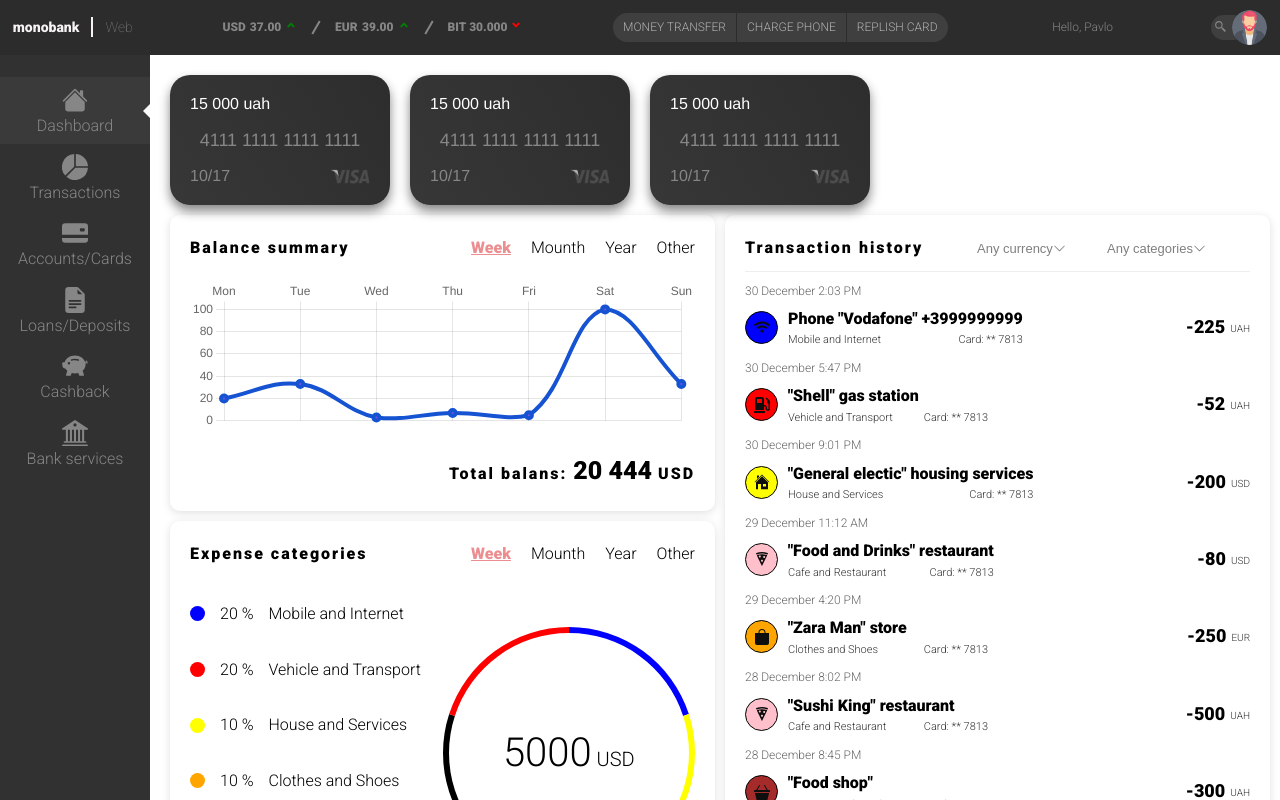
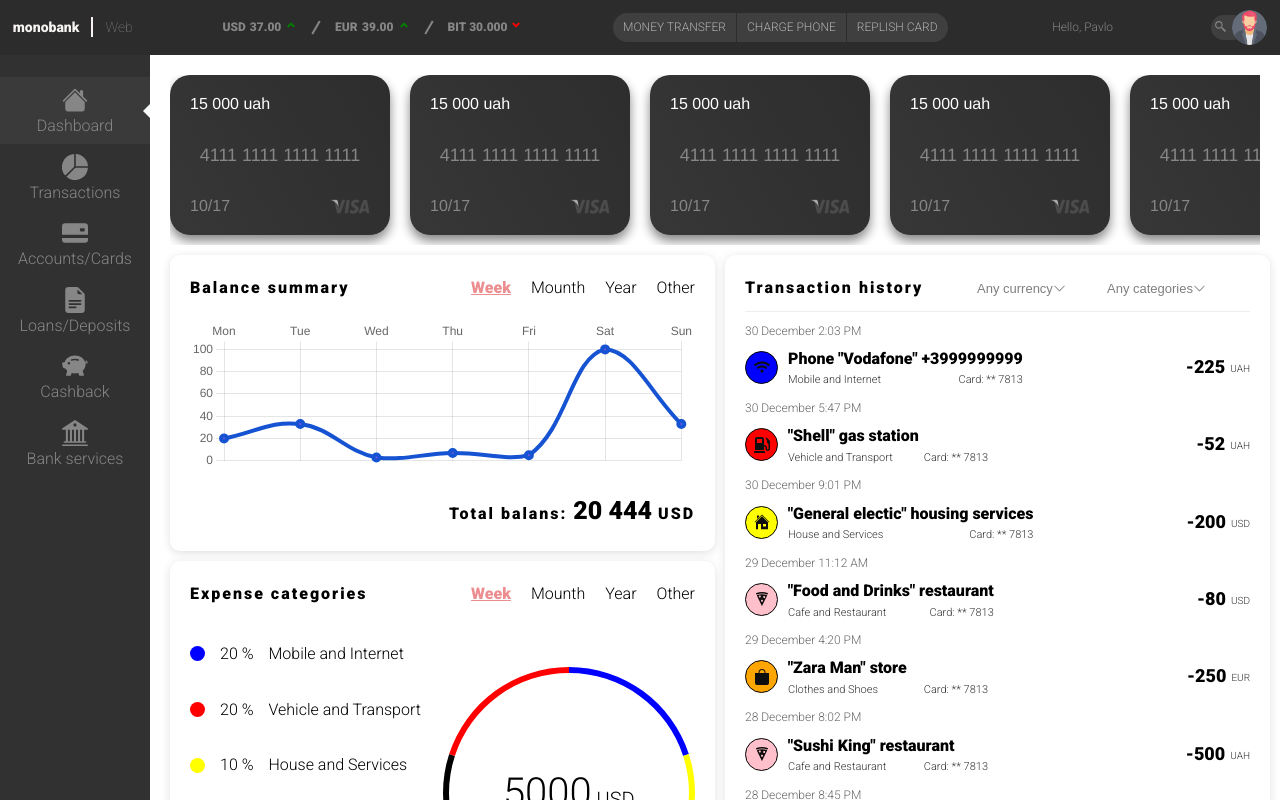
Before and after one commit to dYurii/monobank, a React (Create React App) app: page / in a window 1280 px wide. Shown: the top 800 px of the page. Built offline with nearby package versions, Linux system fonts and the light colour scheme.

Commit message:
card scroll

```diff
--- a/src/components/cards/CardStyle.scss
+++ b/src/components/cards/CardStyle.scss
@@ -2,10 +2,8 @@
   &:first-child {
     margin: 0;
   }
-
   -webkit-box-shadow: 0px 6px 11px 0px rgba(0, 0, 0, 0.48);
   box-shadow: 0px 6px 11px 0px rgba(0, 0, 0, 0.48);
-  margin-left:20px;
   font: 16px 'Helvetica Neue',
   Helvetica,
   sans-serif;
@@ -17,12 +15,11 @@
   height: 100%;
   text-align: left;
   padding: 20px;
-  margin-left: 20px;
   color: #878686;
   border-radius: 20px;
   box-sizing: border-box;
   background: linear-gradient(59deg, rgba(55, 55, 55, 1) 0%, rgba(44, 45, 44, 1) 100%);
-
+  margin-bottom: 10px;
   &__footer {
     display: flex;
     justify-content: space-between;
--- a/src/components/layout/content/Content.jsx
+++ b/src/components/layout/content/Content.jsx
@@ -101,9 +101,17 @@ function Content() {
   return (
     <div className="content-wrapper">
       <div className="cards">
-        <CardItem />
-        <CardItem />
-        <CardItem />
+        <div className="cards-wrapper">
+          <CardItem />
+          <CardItem />
+          <CardItem />
+          <CardItem />
+          <CardItem />
+          <CardItem />
+          <CardItem />
+          <CardItem />
+          <CardItem />
+        </div>
       </div>
       <div className="money-wrapper">
         <div className="linear-wrapper">
--- a/src/components/layout/content/ContentStyles.scss
+++ b/src/components/layout/content/ContentStyles.scss
@@ -9,17 +9,28 @@
 
 .content-wrapper {
   display: grid;
-  grid-template-rows: 130px 1fr;
-// HEAD
+  grid-template-rows: 170px 1fr;
+  // HEAD
   @include padding;
   padding: 20px;
   gap: 10px;
-// 0d0364cf39742cf9f71761eff5a9070b4adb656a
+  // 0d0364cf39742cf9f71761eff5a9070b4adb656a
 }
 
 .cards {
   display: flex;
   height: 100%;
+  overflow-x: scroll;
+
+  &::-webkit-scrollbar {
+    display: none;
+  }
+}
+
+.cards-wrapper {
+  display: flex;
+  gap: 20px;
+  margin-bottom: 10px;
 }
 
 .money-wrapper {
@@ -88,17 +99,20 @@
   display: grid;
   grid-template-columns: 50% 50%;
   padding: 20px 0;
-  &>ul>li{
+
+  &>ul>li {
     display: flex;
     list-style: none;
     align-items: center;
-    &>.desh{
+
+    &>.desh {
       height: 15px;
       width: 15px;
       background-color: #ec8d90;
       border-radius: 50px;
     }
-    &>.content-procent{
+
+    &>.content-procent {
       padding: 15px;
     }
   }
```
